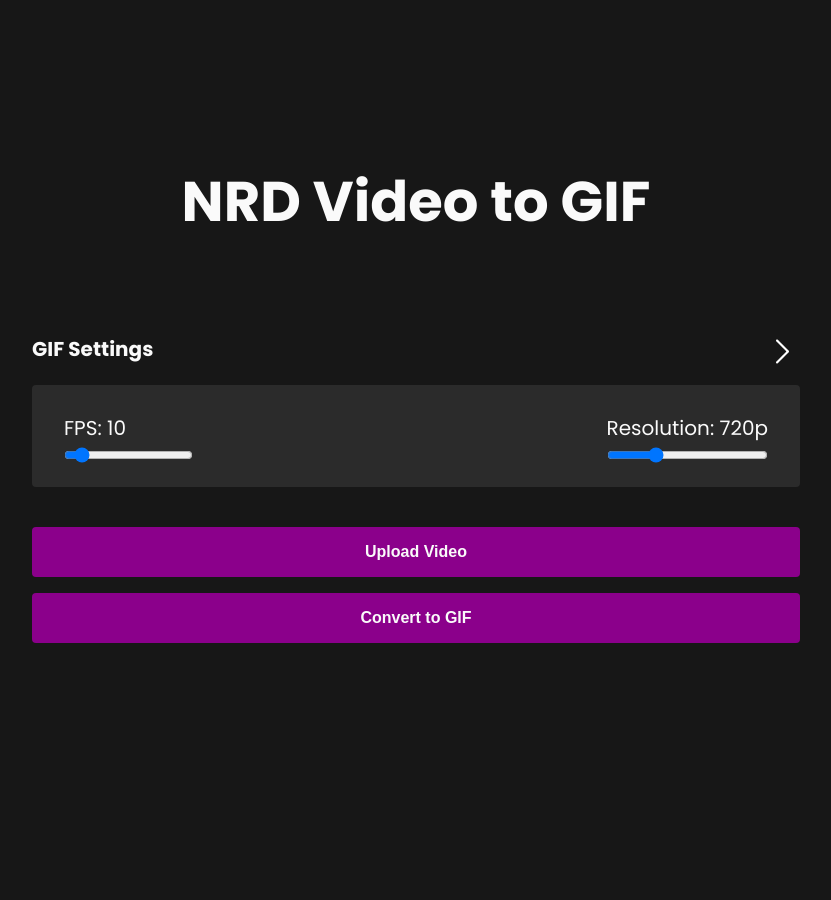
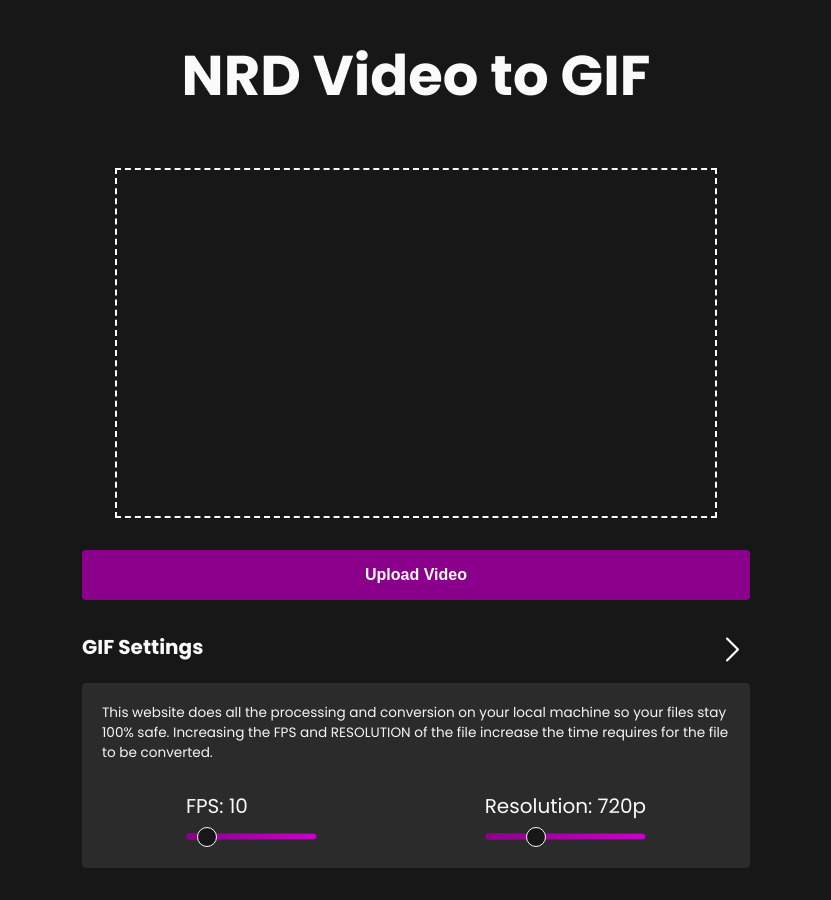
Before and after one commit to lnardon/VideoToGIF, a React (Create React App) app: page / in a window 1280 px wide. Both pictures are taken after a click on the element "GIF Settings". Shown: the whole page, without its empty margins (224-1055 px from the left). Before the commit the page ends 800 px from the top, so only its background shows below. Built offline with nearby package versions, Linux system fonts and the light colour scheme.

Commit message:
💄 Update UI to latest design

```diff
--- a/public/index.html
+++ b/public/index.html
@@ -15,6 +15,7 @@
       href="https://fonts.googleapis.com/css2?family=Poppins:wght@100;400;700&display=swap"
       rel="stylesheet"
     />
+    <link rel="shortcut icon" href="favicon.ico" type="image/x-icon" />
     <title>Video to GIF</title>
   </head>
   <body>
@@ -27,6 +28,8 @@
         align-items: center;
         justify-content: center;
         width: 100%;
+        height: 100% !important;
+        min-height: 100vh !important;
       "
     ></div>
   </body>
--- a/src/components/ExpandableArea/styles.module.css
+++ b/src/components/ExpandableArea/styles.module.css
@@ -1,9 +1,10 @@
 .container {
   display: block;
+  justify-content: center;
   width: 100%;
-  padding: 0.5rem 0rem;
   cursor: pointer;
-  margin: 2rem 0rem;
+  margin: 1rem 0rem;
+  outline: none;
 }
 
 .title {
@@ -12,6 +13,7 @@
   width: 100%;
   font-size: 1.25rem;
   font-weight: bold;
+  outline: none;
 }
 
 .icon {
@@ -34,6 +36,7 @@
   background-color: rgb(43, 43, 43);
   border-radius: 0.25rem;
   margin: 1rem 0rem 0rem 0rem;
+  outline: none;
 }
 
 .open {
@@ -47,19 +50,20 @@
 @keyframes openAnimation {
   from {
     opacity: 0;
-    height: 0;
+    height: 0%;
+    padding: 0rem;
   }
   to {
     opacity: 1;
-    height: auto;
-    padding: 0.5rem 1rem;
+    height: 100%;
+    padding: 0.25rem 0.25rem;
   }
 }
 
 @keyframes closeAnimation {
   from {
     opacity: 1;
-    padding: 0.5rem 1rem;
+    padding: 0.25rem 0.25rem;
   }
   to {
     opacity: 0;
--- a/src/pages/Homepage/index.jsx
+++ b/src/pages/Homepage/index.jsx
@@ -11,11 +11,12 @@ function Homepage() {
   const [video, setVideo] = useState(null);
   const [gif, setGif] = useState(null);
   const [progress, setProgress] = useState(null);
+
   const convertToGif = async () => {
     setGif(null);
     const ffmpeg = createFFmpeg({ log: true });
     await ffmpeg.load();
-    await ffmpeg.setProgress((p) => setProgress(p.ratio));
+    ffmpeg.setProgress((p) => setProgress(p.ratio));
     ffmpeg.FS("writeFile", "upload.mp4", await fetchFile(video));
     await ffmpeg.run(
       "-i",
@@ -42,15 +43,22 @@ function Homepage() {
   return (
     <div className={styles.container}>
       <h1 className={styles.title}>NRD Video to GIF</h1>
+      <div className={styles.gifPreview}>
+        {video && (
+          <video height="100%" controls>
+            <source src={URL.createObjectURL(video)} type="video/mp4" />
+            Your browser does not support the video tag.
+          </video>
+        )}
         {gif ? (
-        <div className={styles.gifPreview}>
           <img src={gif} alt="gif" className={styles.gifImg} download />
-        </div>
         ) : (
           progress !== null && <LoadingIndicator progress={progress} />
         )}
-      {/* <h3 className={styles.subtitle}>GIF Settings</h3> */}
-      {video && <h3 className={styles.fileLabel}> Arquivo: {video.name}</h3>}
+      </div>
+      {video && (
+        <h3 className={styles.fileLabel}> Arquivo selecionado: {video.name}</h3>
+      )}
       <input
         type="file"
         id="selectedFile"
@@ -60,10 +68,43 @@ function Homepage() {
           setGif(null);
         }}
       />
+      <input
+        type="button"
+        className={styles.convertBtn}
+        onClick={() => document.getElementById("selectedFile").click()}
+        value="Upload Video"
+      />
+      <div className={styles.buttonsDiv}>
+        {video && (
+          <button
+            className={styles.convertBtn}
+            onClick={convertToGif}
+            disabled={progress !== null}
+          >
+            Convert to GIF
+          </button>
+        )}
+        {gif ? (
+          <button
+            className={styles.convertBtn}
+            onClick={() =>
+              download(gif, "converted_file(github.com/lnardon/VideoToGIF).gif")
+            }
+          >
+            Download converted file
+          </button>
+        ) : null}
         <ExpandableArea
           title="GIF Settings"
           content={
             <div className={styles.fileSettings}>
+              <p className={styles.fileSettingsMessage}>
+                This website does all the processing and conversion on your
+                local machine so your files stay 100% safe. Increasing the FPS
+                and RESOLUTION of the file increase the time requires for the
+                file to be converted.
+              </p>
+              <div className={styles.fileSettingsContent}>
                 <div className={styles.fileSettingsDiv}>
                   <h4 className={styles.fileSettingsLabel}>FPS: {fps}</h4>
                   <input
@@ -93,32 +134,9 @@ function Homepage() {
                   />
                 </div>
               </div>
+            </div>
           }
         />
-      <input
-        type="button"
-        className={styles.convertBtn}
-        onClick={() => document.getElementById("selectedFile").click()}
-        value="Upload Video"
-      />
-      <div className={styles.buttonsDiv}>
-        <button
-          className={styles.convertBtn}
-          onClick={convertToGif}
-          disabled={false}
-        >
-          Convert to GIF
-        </button>
-        {gif ? (
-          <button
-            className={styles.convertBtn}
-            onClick={() =>
-              download(gif, "converted_file(github.com/lnardon/VideoToGIF).gif")
-            }
-          >
-            Download converted file
-          </button>
-        ) : null}
       </div>
     </div>
   );
--- a/src/pages/Homepage/styles.module.css
+++ b/src/pages/Homepage/styles.module.css
@@ -13,16 +13,16 @@ body {
   display: flex;
   flex-direction: column;
   align-items: center;
-  justify-content: center;
+  /* justify-content: center; */
 }
 
 .container {
   width: 90%;
-  max-width: 800px;
+  max-width: 700px;
   display: flex;
   flex-direction: column;
   align-items: center;
-  justify-content: center;
+  /* justify-content: center; */
   padding: 1rem;
 }
 
@@ -40,10 +40,10 @@ body {
   align-items: center;
   justify-content: center;
   width: 90%;
-  border: 2px dashed #171717;
+  border: 2px dashed #fafafa;
   margin-bottom: 2rem;
   padding: 0.5rem;
-  width: 100%;
+  max-width: 100%;
   height: 350px;
 }
 
@@ -75,28 +75,60 @@ body {
 .fileSettings {
   display: flex;
   align-items: center;
-  justify-content: space-between;
-  width: 100%;
+  flex-direction: column;
   border-top: none;
   padding: 1rem;
+}
+
+.fileSettingsContent {
+  width: 100%;
+  display: flex;
+  align-items: center;
+  justify-content: space-around;
+}
+
+.fileSettingsMessage {
+  font-size: 0.85rem;
+  font-weight: 400;
+  margin-bottom: 1.5rem;
+  color: rgb(245, 245, 245);
 }
 
 .fileSettingsDiv {
   display: flex;
   justify-content: center;
   flex-direction: column;
+  margin-bottom: 0.5rem;
 }
 
 .fileSettingsLabel {
   font-size: 1.25rem;
   font-weight: normal;
-  margin: 0.25rem 0rem;
+  margin: 0.25rem 0rem 0.75rem 0rem;
 }
 
 .fileSettingsInput {
   outline: none;
   width: 100%;
   max-width: 450px;
+
+  background: linear-gradient(to right, darkmagenta 0%, rgb(201, 3, 201) 100%);
+  border: solid 1px darkmagenta;
+  border-radius: 8px;
+  height: 7px;
+  outline: none;
+  transition: background 450ms ease-in;
+  -webkit-appearance: none;
+}
+
+input[type="range"]::-webkit-slider-thumb {
+  width: 20px;
+  height: 20px;
+  -webkit-appearance: none;
+  cursor: pointer;
+  background: #171717;
+  border: solid 1px #fafafa;
+  border-radius: 5rem;
 }
 
 .convertBtn {
@@ -114,13 +146,13 @@ body {
 }
 
 @media (max-width: 499px) {
-  .fileSettings {
+  .fileSettingsContent {
     flex-direction: column;
     width: 100%;
   }
 
   .fileSettingsDiv {
     width: 100%;
-    margin-bottom: 1rem;
+    margin-bottom: 2rem;
   }
 }
```
Also changed, not shown: 1 other file (tests, documents, lock files or other folders). Lines whose indentation alone changed are shown as unchanged.
